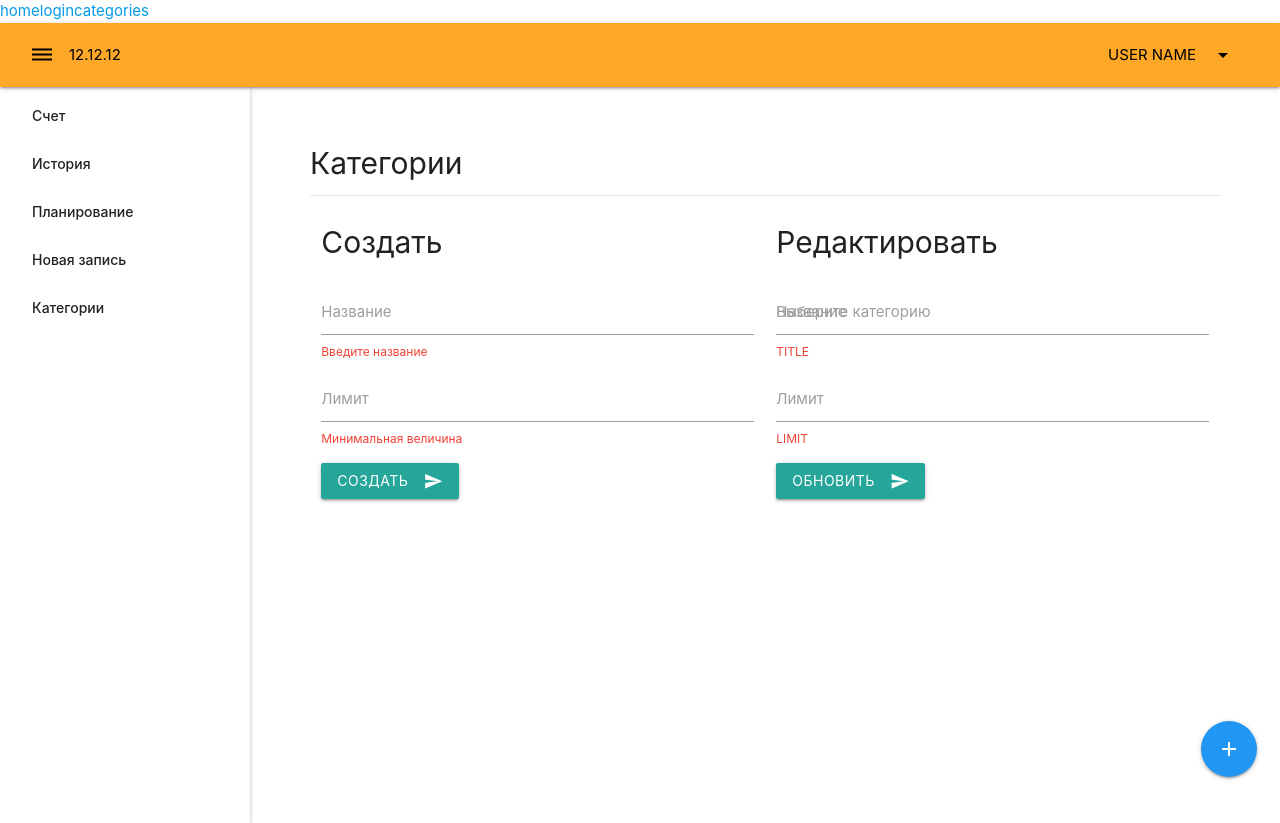
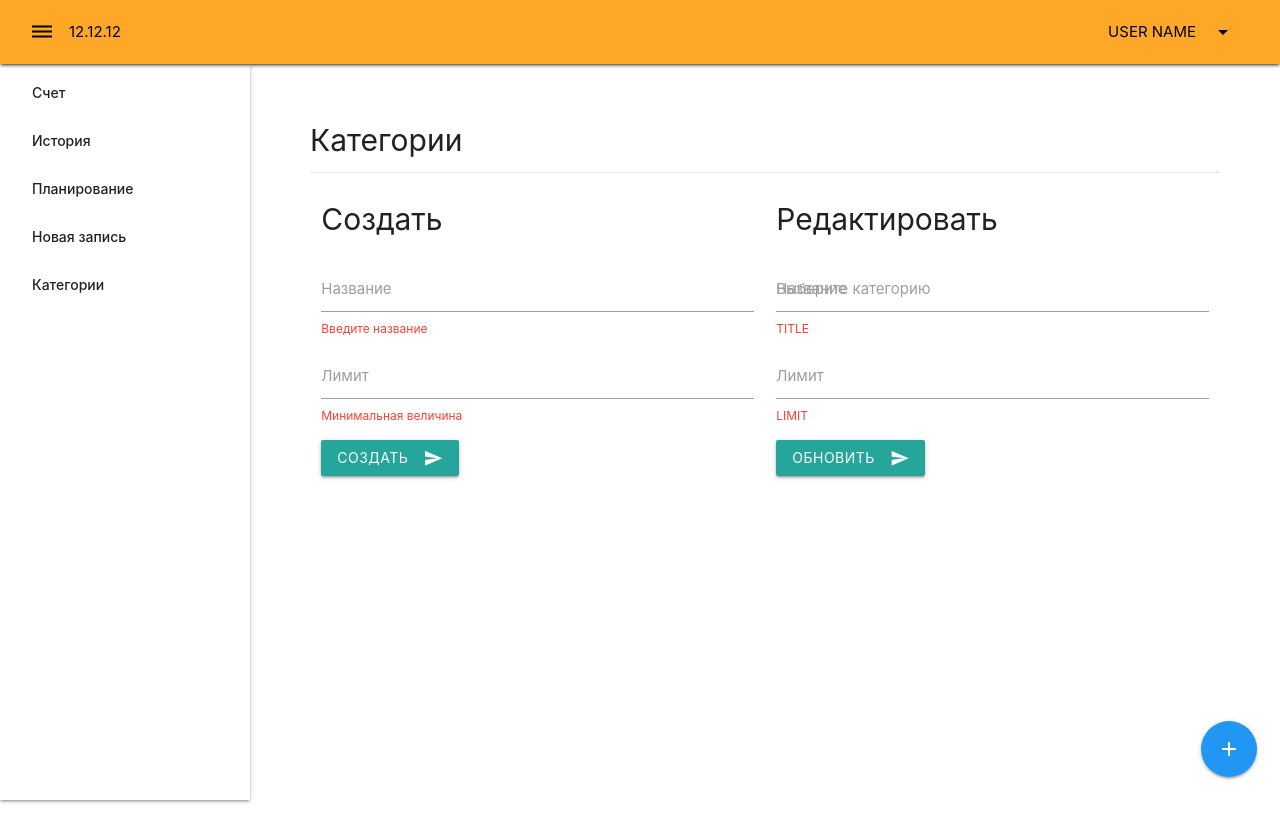
Before and after one commit to LaboratoryVue/youtube-app, a Vue app: page /categories in a window 1280 px wide. After the commit the page ends 800 px from the top, so only its background shows below. Built offline with nearby package versions, Linux system fonts and the light colour scheme; the HTML template or start-up script is replaced by a standard one.

Commit message:
feat: add sidebar, navigation, topbutton components

```diff
--- a/src/components/Navigation.vue
+++ b/src/components/Navigation.vue
@@ -1,9 +1,41 @@
 <template>
-  <div id="nav">
-    <router-link to="/">home</router-link>
-    <router-link to="/login">login</router-link>
-    <router-link to="/categories">categories</router-link>
-  </div>
+  <nav class="navbar orange lighten-1">
+    <div class="nav-wrapper">
+      <div class="navbar-left">
+        <a href="#">
+          <i class="material-icons black-text">dehaze</i>
+        </a>
+        <span class="black-text">12.12.12</span>
+      </div>
+
+      <ul class="right hide-on-small-and-down">
+        <li>
+          <a
+            class="dropdown-trigger black-text"
+            href="#"
+            data-target="dropdown"
+          >
+            USER NAME
+            <i class="material-icons right">arrow_drop_down</i>
+          </a>
+
+          <ul id="dropdown" class="dropdown-content">
+            <li>
+              <a href="#" class="black-text">
+                <i class="material-icons">account_circle</i>Профиль
+              </a>
+            </li>
+            <li class="divider" tabindex="-1"></li>
+            <li>
+              <a href="#" class="black-text">
+                <i class="material-icons">assignment_return</i>Выйти
+              </a>
+            </li>
+          </ul>
+        </li>
+      </ul>
+    </div>
+  </nav>
 </template>
 
 <script>
--- /dev/null
+++ b/src/components/Sidebar.vue
@@ -0,0 +1,37 @@
+<template>
+  <ul class="sidenav app-sidenav open">
+    <li>
+      <router-link to="/" class="waves-effect waves-orange pointer"
+        >Счет</router-link
+      >
+    </li>
+    <li>
+      <router-link to="/history" class="waves-effect waves-orange pointer"
+        >История</router-link
+      >
+    </li>
+    <li>
+      <router-link to="/planning" class="waves-effect waves-orange pointer"
+        >Планирование</router-link
+      >
+    </li>
+    <li>
+      <router-link to="/record" class="waves-effect waves-orange pointer"
+        >Новая запись</router-link
+      >
+    </li>
+    <li>
+      <router-link to="/categories" class="waves-effect waves-orange pointer"
+        >Категории</router-link
+      >
+    </li>
+  </ul>
+</template>
+
+<script>
+export default {
+  name: "Sidebar"
+};
+</script>
+
+<style scoped></style>
--- /dev/null
+++ b/src/components/TopButton.vue
@@ -0,0 +1,15 @@
+<template>
+  <div class="fixed-action-btn">
+    <a class="btn-floating btn-large blue" href="#">
+      <i class="large material-icons">add</i>
+    </a>
+  </div>
+</template>
+
+<script>
+export default {
+  name: "TopButton"
+};
+</script>
+
+<style scoped></style>
--- a/src/layouts/MainLayout.vue
+++ b/src/layouts/MainLayout.vue
@@ -1,60 +1,7 @@
 <template>
   <div class="app-main-layout">
-    <nav class="navbar orange lighten-1">
-      <div class="nav-wrapper">
-        <div class="navbar-left">
-          <a href="#">
-            <i class="material-icons black-text">dehaze</i>
-          </a>
-          <span class="black-text">12.12.12</span>
-        </div>
-
-        <ul class="right hide-on-small-and-down">
-          <li>
-            <a
-              class="dropdown-trigger black-text"
-              href="#"
-              data-target="dropdown"
-            >
-              USER NAME
-              <i class="material-icons right">arrow_drop_down</i>
-            </a>
-
-            <ul id="dropdown" class="dropdown-content">
-              <li>
-                <a href="#" class="black-text">
-                  <i class="material-icons">account_circle</i>Профиль
-                </a>
-              </li>
-              <li class="divider" tabindex="-1"></li>
-              <li>
-                <a href="#" class="black-text">
-                  <i class="material-icons">assignment_return</i>Выйти
-                </a>
-              </li>
-            </ul>
-          </li>
-        </ul>
-      </div>
-    </nav>
-
-    <ul class="sidenav app-sidenav open">
-      <li>
-        <a href="#" class="waves-effect waves-orange pointer">Счет</a>
-      </li>
-      <li>
-        <a href="#" class="waves-effect waves-orange pointer">История</a>
-      </li>
-      <li>
-        <a href="#" class="waves-effect waves-orange pointer">Планирование</a>
-      </li>
-      <li>
-        <a href="#" class="waves-effect waves-orange pointer">Новая запись</a>
-      </li>
-      <li>
-        <a href="#" class="waves-effect waves-orange pointer">Категории</a>
-      </li>
-    </ul>
+    <Navigation></Navigation>
+    <Sidebar></Sidebar>
 
     <main class="app-content">
       <div class="app-page">
@@ -62,17 +9,17 @@
       </div>
     </main>
 
-    <div class="fixed-action-btn">
-      <a class="btn-floating btn-large blue" href="#">
-        <i class="large material-icons">add</i>
-      </a>
-    </div>
+    <TopButton></TopButton>
   </div>
 </template>
 
 <script>
+import Navigation from "../components/Navigation";
+import Sidebar from "../components/Sidebar";
+import TopButton from "../components/TopButton";
 export default {
-  name: "MainLayout"
+  name: "MainLayout",
+  components: { Sidebar, Navigation, TopButton }
 };
 </script>
 
--- a/src/router.js
+++ b/src/router.js
@@ -18,6 +18,12 @@ export default new Router({
       name: "login",
       meta: { layout: "empty" },
       component: () => import("./views/Login")
+    },
+    {
+      path: "/register",
+      name: "register",
+      meta: { layout: "empty" },
+      component: () => import("./views/Register")
     },
     {
       path: "/categories",
```
